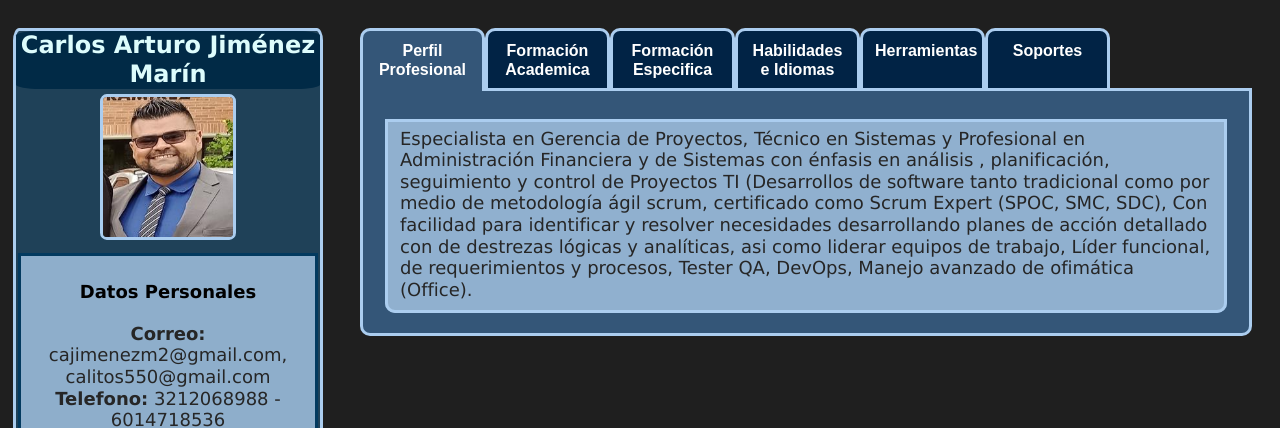
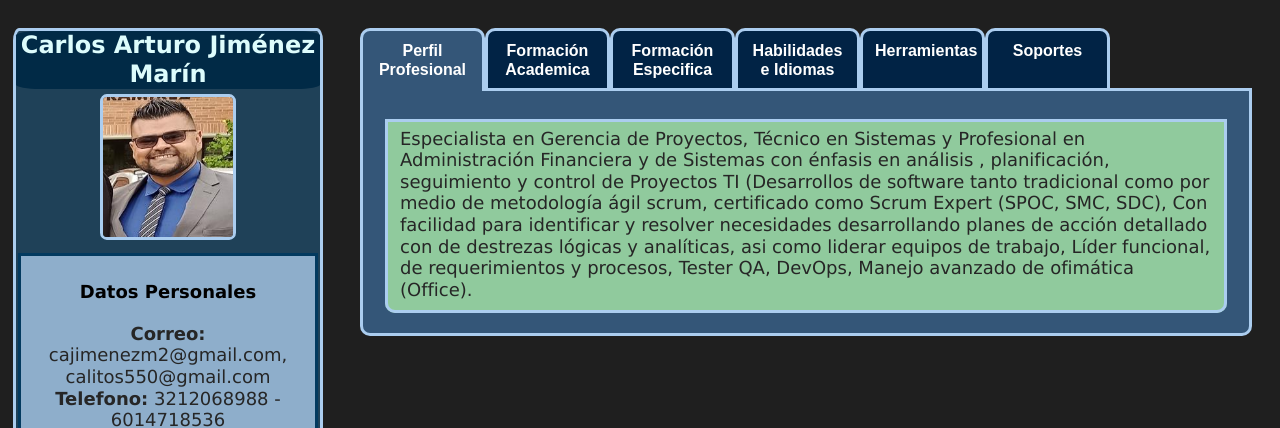
Before and after one commit to carlitosjimenez550/cvcarlosjimenez2.github.io, a plain HTML site: page index.html in a window 1280 px wide. Shown: the top 428 px of the page. Drawn offline with Linux system fonts and the light colour scheme.

Commit message:
cambio color

```diff
--- a/estilo.css
+++ b/estilo.css
@@ -36,7 +36,7 @@ fieldset{
     border-color: #033a5f;
     border-radius: 0 0 10px 10px;
     margin-top: 0.5em;
-    background-color: #9ebedbe0;
+    background-color: #9edba2e0;
     border: var(--tabs-border-size) solid var(--tabs-border-color);
 }
 
```
